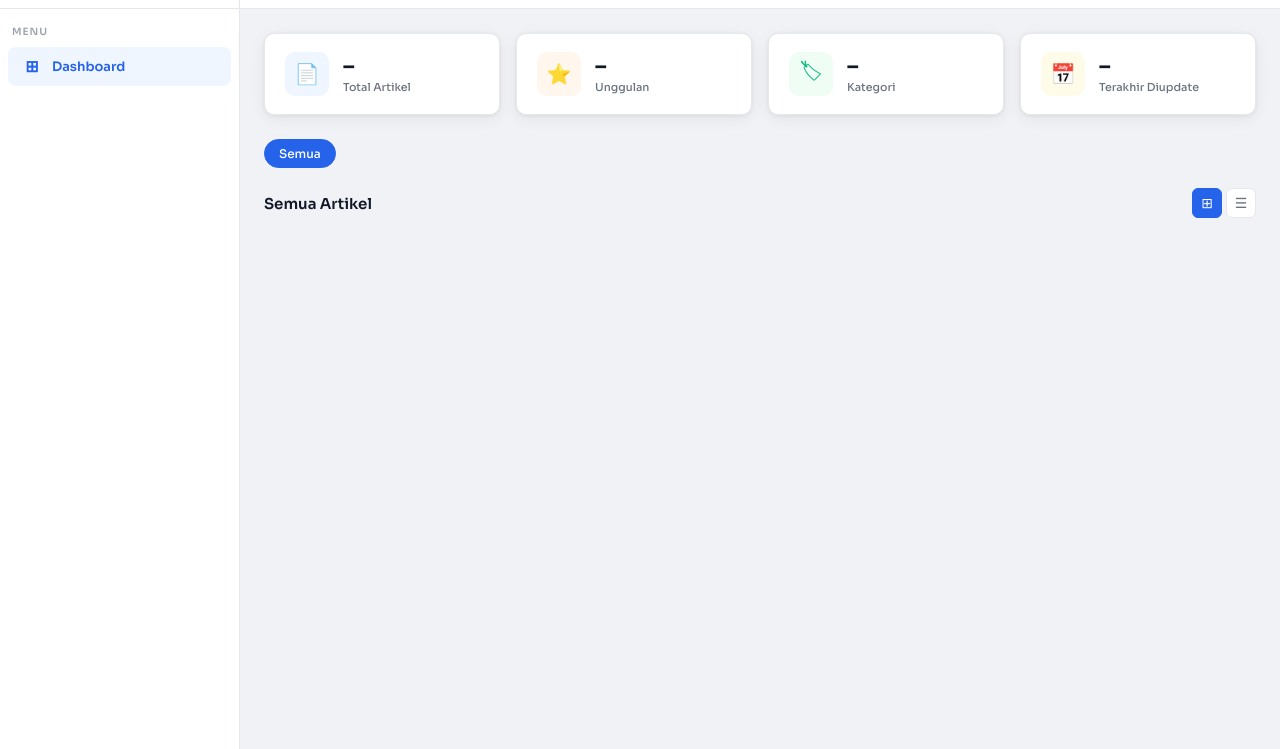
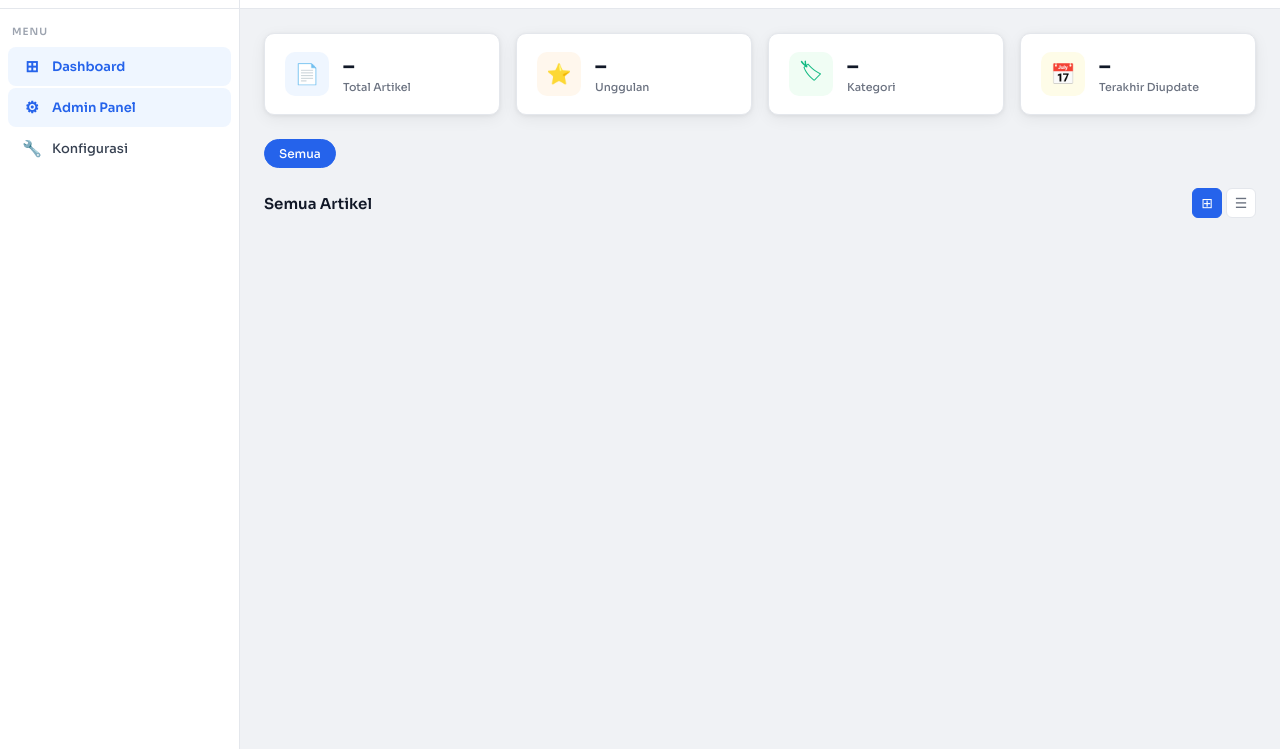
Before and after one commit to enzo19271/private, a plain HTML site: page index.html in a window 1280 px wide. Shown: the part 51-800 px from the top of the page. Drawn offline with Linux system fonts and the light colour scheme; no server answers.

Commit message:
Update index.html

```diff
--- a/index.html
+++ b/index.html
@@ -294,6 +294,12 @@ body{font-family:'Sora',sans-serif;background:var(--bg);color:var(--ink);min-hei
   <a class="nav-item active" href="index.html">
     <span class="nav-icon">⊞</span> Dashboard
   </a>
+  <a class="nav-item active" href="admin.html">
+    <span class="nav-icon">⚙</span> Admin Panel
+  </a>
+  <a class="nav-item" href="config.html">
+    <span class="nav-icon">🔧</span> Konfigurasi
+  </a>
 </nav>
 <div id="sidebar-overlay"></div>
 
```
